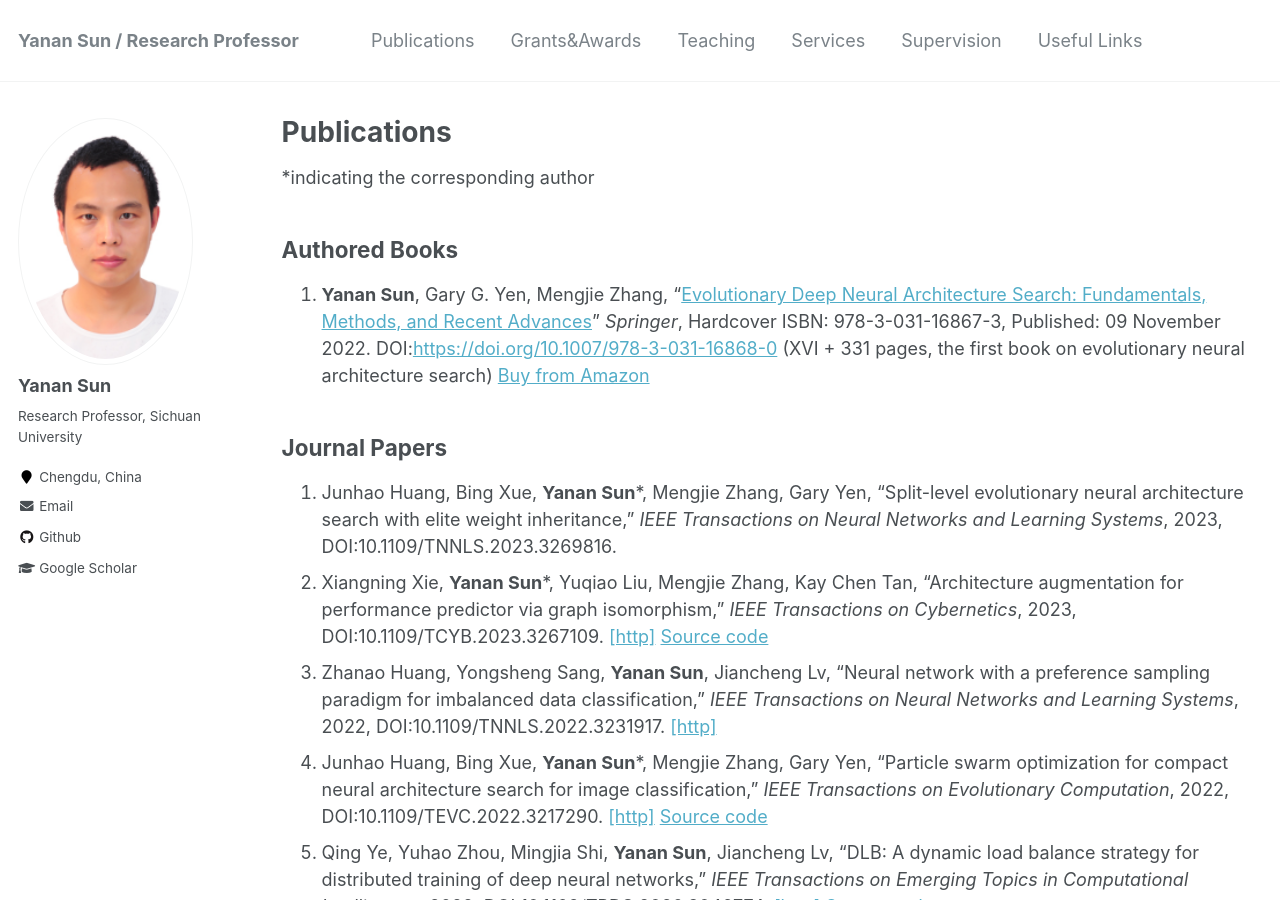
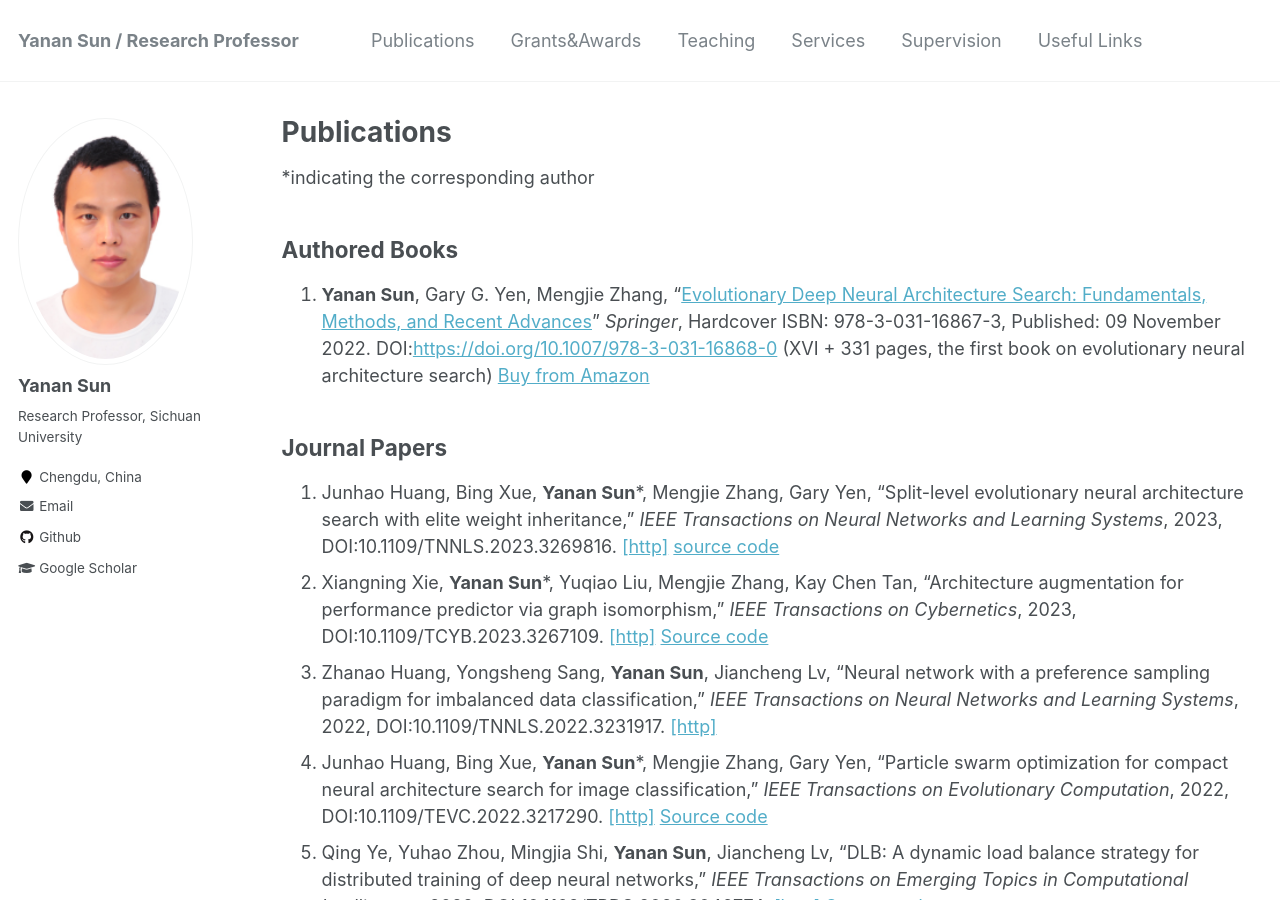
Before and after one commit to yn-sun/yn-sun.github.io, a Jekyll site: the page built from _pages/publications.md, in a window 1280 px wide and 900 px high. Built offline with Jekyll 4.4.1, drawn with Linux system fonts in a browser that asks for light colours; comment, search, counter and statistics services are not loaded.

Commit message:
Update publications.md

```diff
--- a/_pages/publications.md
+++ b/_pages/publications.md
@@ -11,7 +11,7 @@
 
 ## Journal Papers
 
-1. Junhao Huang, Bing Xue, **Yanan Sun***, Mengjie Zhang, Gary Yen, "Split-level evolutionary neural architecture search with elite weight inheritance," <i>IEEE Transactions on Neural Networks and Learning Systems</i>, 2023, DOI:10.1109/TNNLS.2023.3269816.
+1. Junhao Huang, Bing Xue, **Yanan Sun***, Mengjie Zhang, Gary Yen, "Split-level evolutionary neural architecture search with elite weight inheritance," <i>IEEE Transactions on Neural Networks and Learning Systems</i>, 2023, DOI:10.1109/TNNLS.2023.3269816. [[http]](https://ieeexplore.ieee.org/document/10132401)  [source code](https://github.com/HuangJunh/SLE-NAS)
 2. Xiangning Xie, **Yanan Sun***, Yuqiao Liu, Mengjie Zhang, Kay Chen Tan, "Architecture augmentation for performance predictor via graph isomorphism," <i>IEEE Transactions on Cybernetics</i>, 2023, DOI:10.1109/TCYB.2023.3267109. [[http]](https://ieeexplore.ieee.org/document/10109990) [Source code](https://github.com/Zhi-Han/GIAUG)
 3. Zhanao Huang, Yongsheng Sang, **Yanan Sun**, Jiancheng Lv, "Neural network with a preference sampling paradigm for imbalanced data classification," <i>IEEE Transactions on Neural Networks and Learning Systems</i>, 2022, DOI:10.1109/TNNLS.2022.3231917. [[http]](https://ieeexplore.ieee.org/document/10015661)
 4. Junhao Huang, Bing Xue, **Yanan Sun***, Mengjie Zhang, Gary Yen, "Particle swarm optimization for compact neural architecture search for image classification," <i>IEEE Transactions on Evolutionary Computation</i>, 2022, DOI:10.1109/TEVC.2022.3217290. [[http]](https://ieeexplore.ieee.org/document/9930866) [Source code](https://github.com/HuangJunh/EPCNAS)
```
